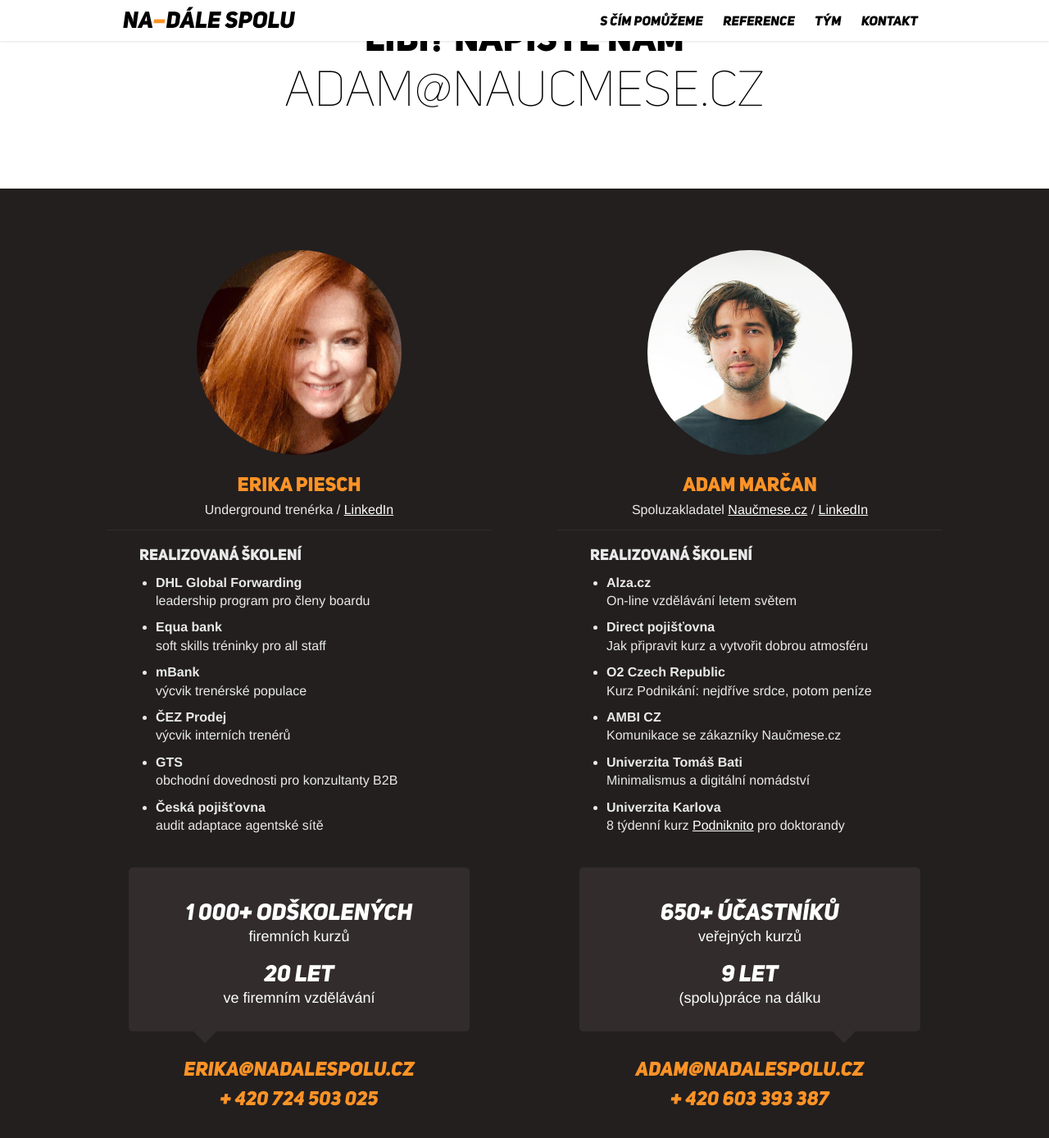
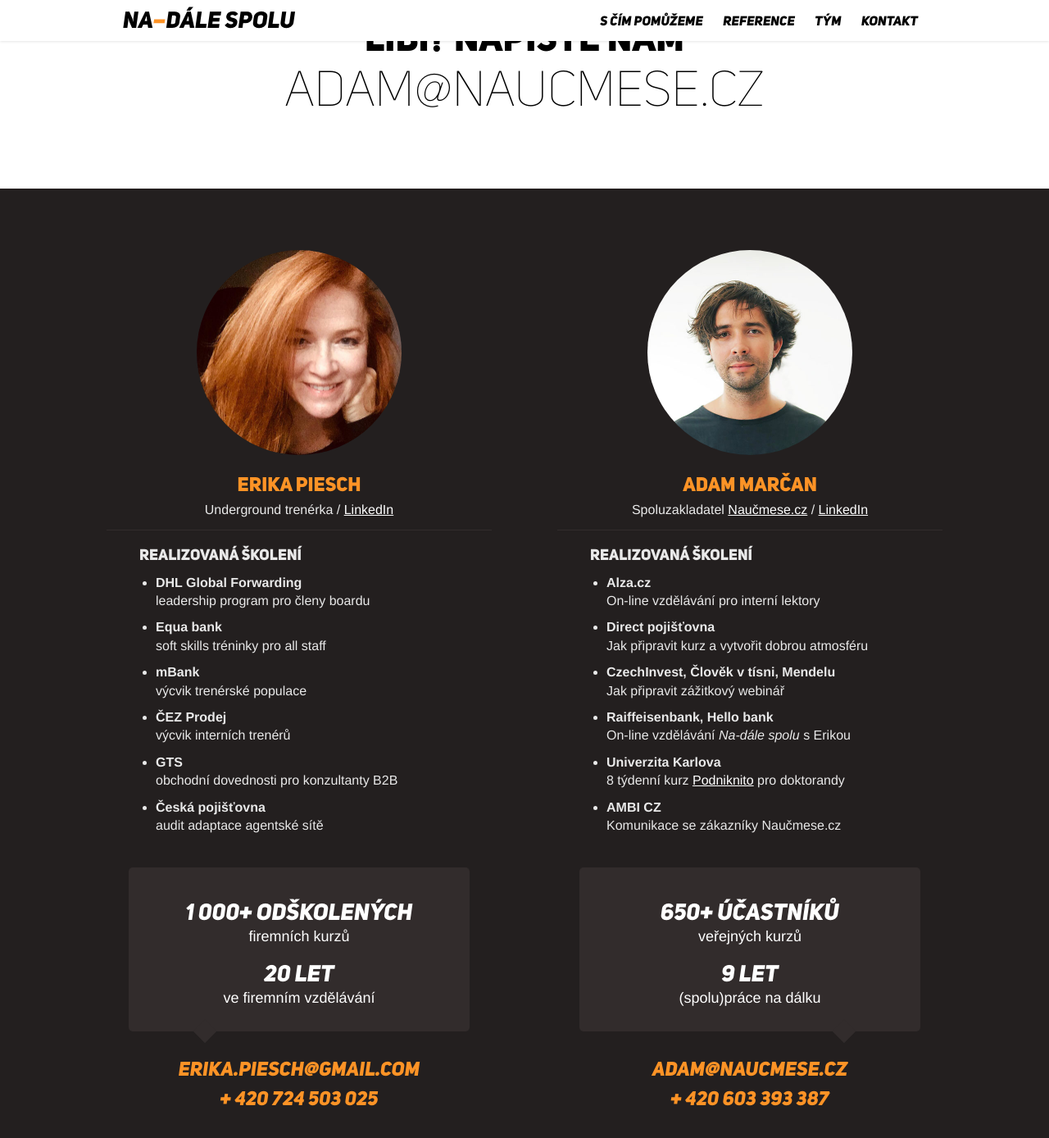
Before and after one commit to AdamMarcan/adammarcan.cz, a Jekyll site: the page nadalespolu/index.html, which Jekyll copies as it is, in a window 1280 px wide and 1400 px high, scrolled down 5353 px. Shown: the top 1388 px of the window at 82% size. Built offline with Jekyll 4.4.1, drawn with Linux system fonts in a browser that asks for light colours; nearby versions of some CDN libraries.

Commit message:
reference

```diff
--- a/nadalespolu/index.html
+++ b/nadalespolu/index.html
@@ -452,7 +452,7 @@
 											<span class="arrow"></span>
 										</div>
 										<p class="contacts">
-											<a href="mailto:erika@nadalespolu.cz">erika@nadalespolu.cz</a> <br />
+											<a href="mailto:erika.piesch@gmail.com">erika.piesch@gmail.com</a> <br />
 											+ 420 724 503 025
 										</p>
 									</div>
@@ -464,23 +464,24 @@
 											<h3>Realizovaná školení</h3>
 											<ul>
 												<li><strong>Alza.cz</strong>
-													On-line vzdělávání letem světem
+													On-line vzdělávání pro interní lektory
 											 	</li>
 												<li><strong>Direct pojišťovna</strong>
 													Jak připravit kurz a vytvořit dobrou atmosféru
 											 	</li>
-												<li><strong>O2 Czech Republic</strong>
-													Kurz Podnikání: nejdříve srdce, potom peníze
+												<li><strong>CzechInvest, Člověk v tísni, Mendelu</strong>
+													Jak připravit zážitkový webinář
 											 	</li>
-												<li><strong>AMBI CZ</strong>
-													Komunikace se zákazníky Naučmese.cz
+												<li><strong>Raiffeisenbank, Hello bank</strong>
+													On-line vzdělávání <i>Na-dále spolu</i> s Erikou
 											 	</li>
-												<li><strong>Univerzita Tomáš Bati</strong>
-													Minimalismus a digitální nomádství
-												</li>
 												<li>
 													<strong>Univerzita Karlova</strong>
 													8 týdenní kurz <a href="https://podniknito.cz">Podniknito</a> pro doktorandy
+												</li>
+												<li>
+													<strong>AMBI CZ</strong>
+													Komunikace se zákazníky Naučmese.cz
 												</li>
 											</ul>
 
@@ -497,7 +498,7 @@
 											<span class="arrow"></span>
 										</div>
 										<p class="contacts">
-											<a href="mailto:adam@nadalespolu.cz">adam@nadalespolu.cz</a> <br />
+											<a href="mailto:adam@nadalespolu.cz">adam@naucmese.cz</a> <br />
 											+ 420 603 393 387
 										</p>
 									</div>
```
